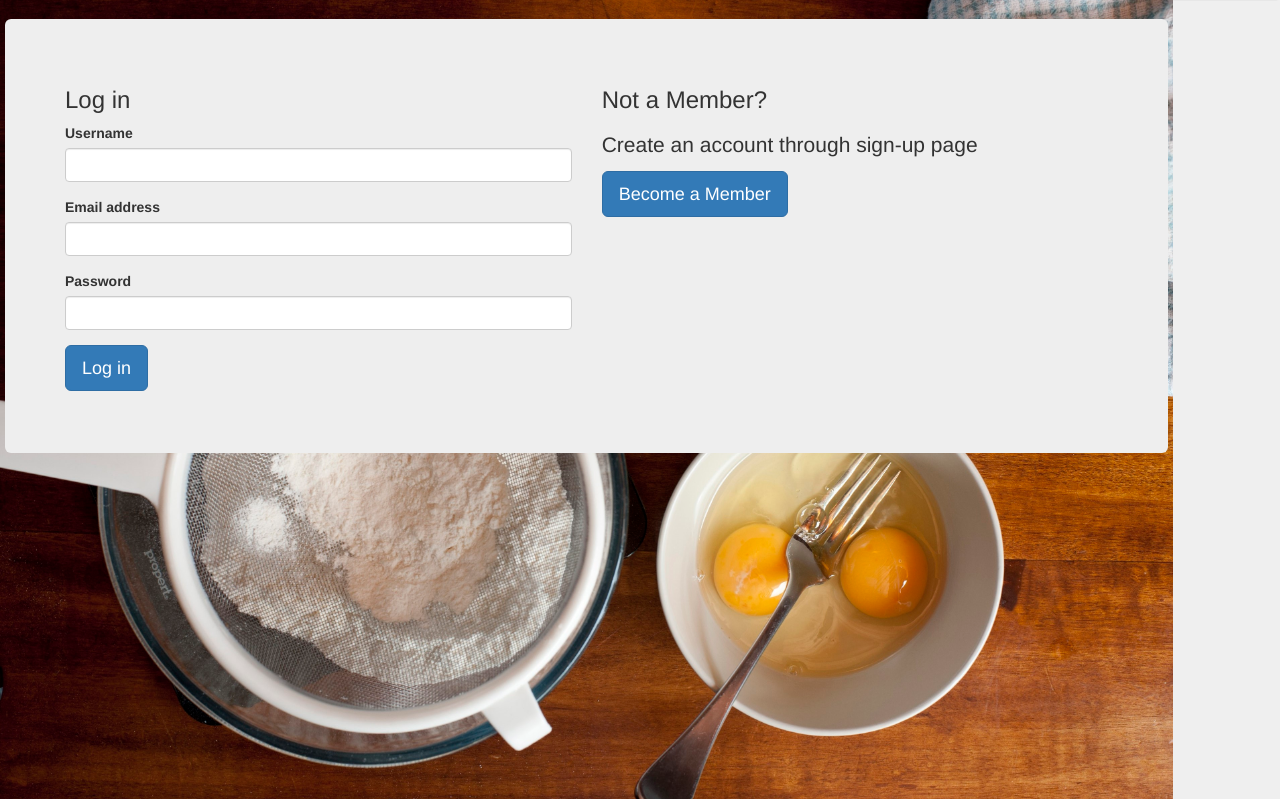
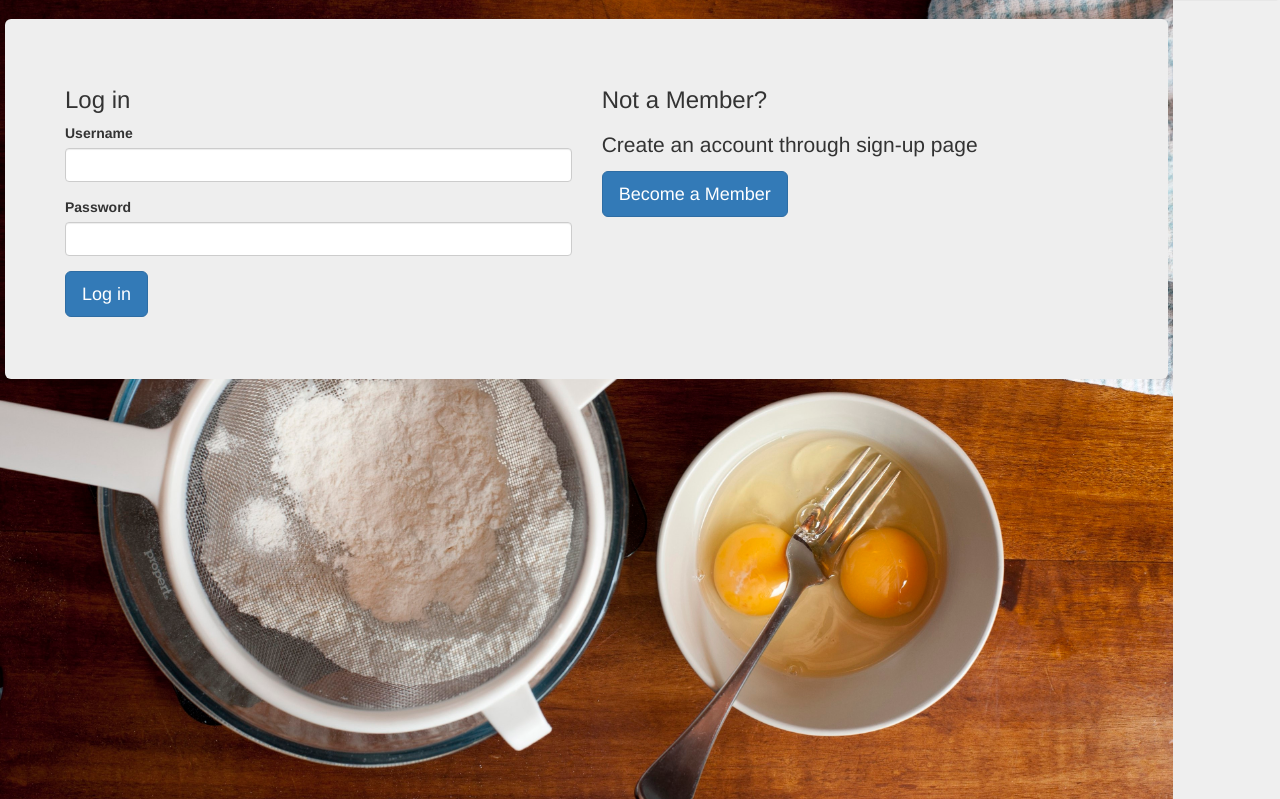
Before and after one commit to isik5/SWE573-1, a Django app: page /accounts/signin/ in a window 1280 px wide. Shown: the part 51-850 px from the top of the page. Run offline with Django 3.2, Linux system fonts and the light colour scheme; some libraries are stand-ins or nearby versions.

Commit message:
Removed unnceeresary files

```diff
--- a/accounts/templates/accounts/signin.html
+++ b/accounts/templates/accounts/signin.html
@@ -11,11 +11,6 @@
 					<input type="text" class="form-control" name="user" />
 				</div>
 				<div class="form-group">
-					<label for="mail1">Email address</label>
-					<input type="text" class="form-control" name="mail" />
-				</div>
-				<div class="form-group">
-
 					<label for="pass1">Password</label>
 					<input type="password" class="form-control" name="pass"/>
 				</div>
--- a/accounts/templates/accounts/signup.html
+++ b/accounts/templates/accounts/signup.html
@@ -20,7 +20,7 @@
 					<input type="password" class="form-control" name="pass"/>
 				</div>
 
-
+<!--
 		<label for="pass1">Birth Date</label>
                 <div class="from-group input-group date" id="datetimepicker1">
                     <input type="text" class="form-control" />
@@ -36,7 +36,7 @@
 	      			});
 	            	});
 	        	</script>
-
+-->
 
 		<br>
 		<div class="form-group">
@@ -50,6 +50,7 @@
 			</div>
 		</div>
 		</div>
+
 
 
 		<div class="form-group">
```
